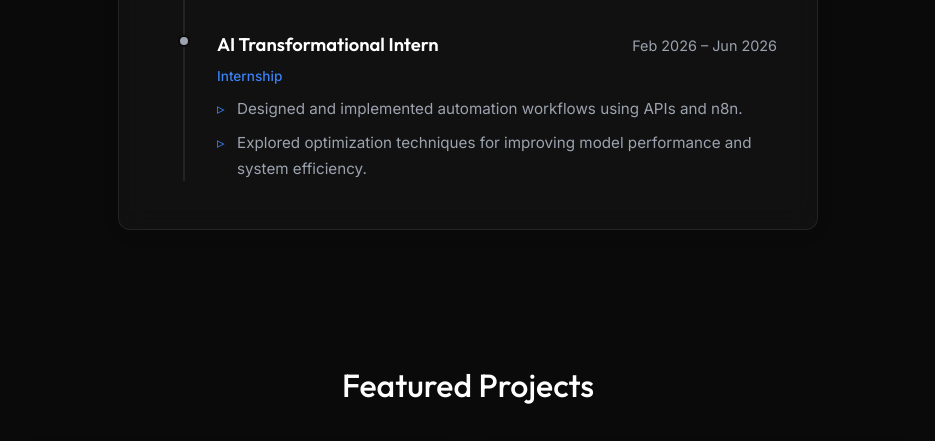
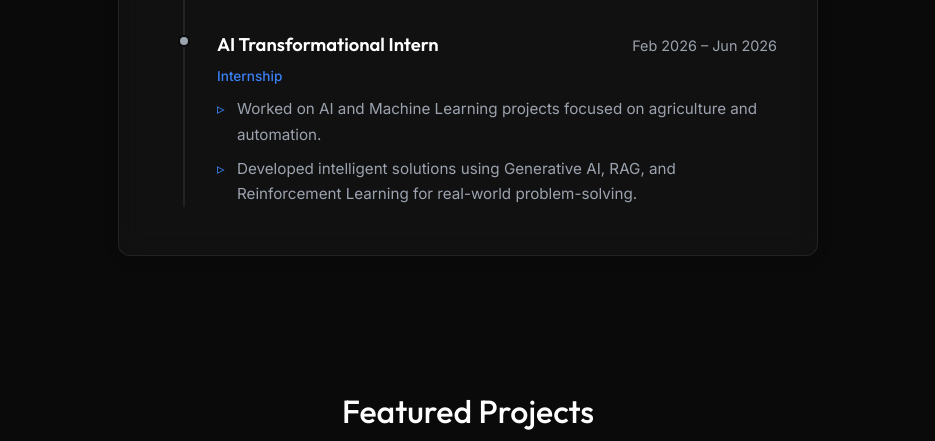
Before and after one commit to Vikasv01/portfolio2, a plain HTML site: page index.html in a window 1280 px wide. Shown: the part 1751-2192 px from the top of the page, without its empty margins (172-1107 px from the left). Drawn offline with Linux system fonts and the light colour scheme; animation ran at ten frames a second.

Commit message:
Update AI Transformational Internship bullet points

```diff
--- a/index.html
+++ b/index.html
@@ -161,8 +161,8 @@
                                 </div>
                                 <div class="role-type">Internship</div>
                                 <ul class="styled-list">
-                                    <li>Designed and implemented automation workflows using APIs and n8n.</li>
-                                    <li>Explored optimization techniques for improving model performance and system efficiency.</li>
+                                    <li>Worked on AI and Machine Learning projects focused on agriculture and automation.</li>
+                                    <li>Developed intelligent solutions using Generative AI, RAG, and Reinforcement Learning for real-world problem-solving.</li>
                                 </ul>
                             </div>
                         </div>
```
